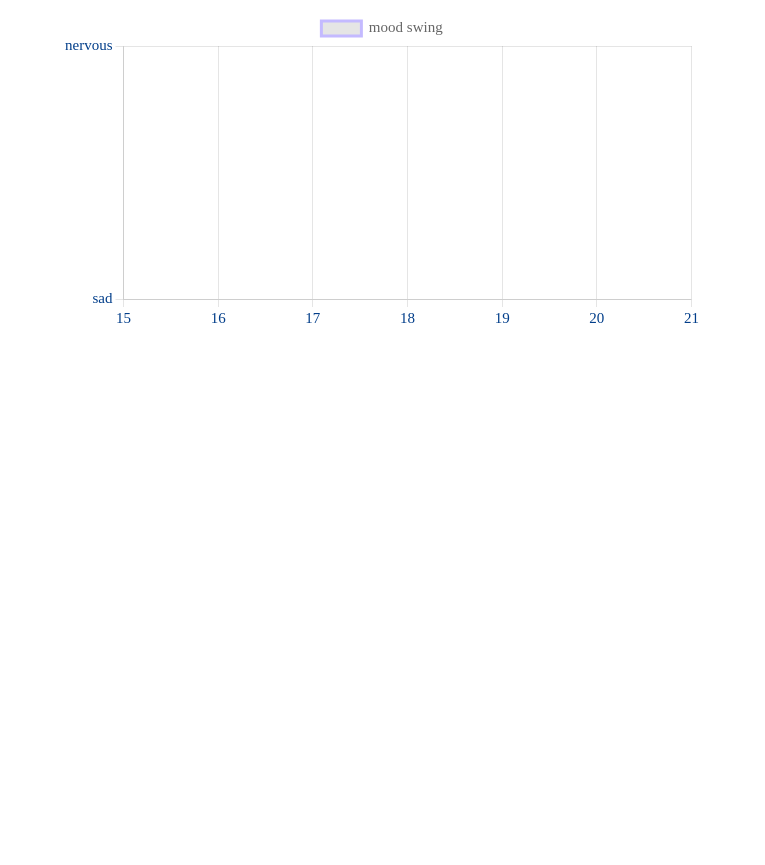
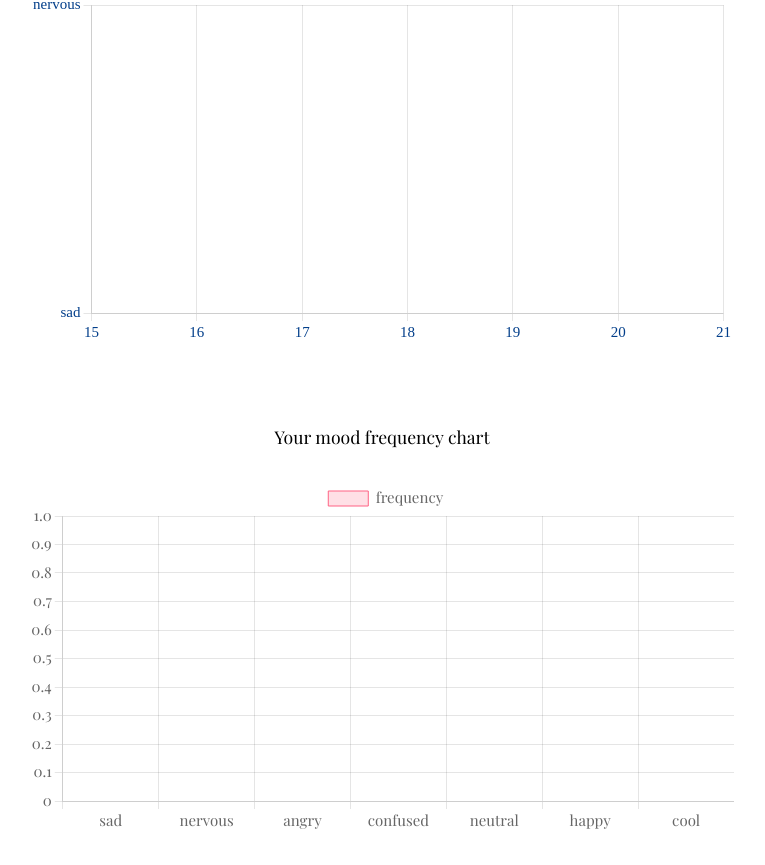
Before and after one commit to sanjibdey104/mood-minutes, a React (Create React App) app: page /moodspace in a window 1280 px wide. Shown: the part 854-1719 px from the top of the page, without its empty margins (258-1023 px from the left). Before the commit the page ends 1217 px from the top, so only its background shows below. Built offline with nearby package versions, Linux system fonts and the light colour scheme; no server answers; the database is empty; sample sign-in values are in the browser's storage.

Commit message:
feat: mood frequency chart

```diff
--- a/src/components/MoodForm.js
+++ b/src/components/MoodForm.js
@@ -5,6 +5,7 @@ import { db } from "../firebase/initFirebase";
 import { MdAdd } from "react-icons/md";
 import MoodMojis from "./MoodMojis";
 import styled from "styled-components";
+import happy from "../images/emojis/happy.png";
 
 const StyledMoodForm = styled.form`
   min-width: 50%;
@@ -85,9 +86,9 @@ const StyledMoodForm = styled.form`
 
 const MoodForm = () => {
   const { authUser } = useContext(AuthContext);
-  const [mood, setMood] = useState("");
-  const [code, setCode] = useState(null);
-  const [moodMojiSrc, setMoodMojiSrc] = useState("");
+  const [mood, setMood] = useState("happy");
+  const [code, setCode] = useState(5);
+  const [moodMojiSrc, setMoodMojiSrc] = useState(happy);
   const [moodShortDesc, setMoodShortDesc] = useState("");
   const [moodLongDesc, setMoodLongDesc] = useState("");
 
--- /dev/null
+++ b/src/components/MoodFrequencyChart.js
@@ -0,0 +1,81 @@
+import { Chart } from "chart.js";
+import React from "react";
+import { Bar } from "react-chartjs-2";
+import { moodFrequencyData } from "../data/MoodFrequencyData";
+
+Chart.defaults.font.family = "'Playfair Display', serif";
+Chart.defaults.font.size = 15;
+
+// const data = {
+//   labels: ["sad", "nervous", "angry", "confused", "neutral", "happy"],
+//   datasets: [
+//     {
+//       label: "frequency",
+//       data: [12, 19, 3, 5, 2, 3],
+//       backgroundColor: [
+//         "rgba(255, 99, 132, 0.2)",
+//         "rgba(54, 162, 235, 0.2)",
+//         "rgba(255, 206, 86, 0.2)",
+//         "rgba(75, 192, 192, 0.2)",
+//         "rgba(153, 102, 255, 0.2)",
+//         "rgba(255, 159, 64, 0.2)",
+//       ],
+//       borderColor: [
+//         "rgba(255, 99, 132, 1)",
+//         "rgba(54, 162, 235, 1)",
+//         "rgba(255, 206, 86, 1)",
+//         "rgba(75, 192, 192, 1)",
+//         "rgba(153, 102, 255, 1)",
+//         "rgba(255, 159, 64, 1)",
+//       ],
+//       borderWidth: 1,
+//     },
+//   ],
+// };
+
+const options = {
+  scales: {
+    yAxes: [
+      {
+        ticks: {
+          beginAtZero: true,
+        },
+      },
+    ],
+  },
+};
+
+const MoodFrequencyChart = ({ moodLogs, moodMojis }) => {
+  const { moodLabels, moodFrequency } = moodFrequencyData(moodLogs, moodMojis);
+  const data = {
+    labels: moodLabels,
+    datasets: [
+      {
+        label: "frequency",
+        data: moodFrequency,
+        backgroundColor: [
+          "rgba(255, 99, 132, 0.2)",
+          "rgba(54, 162, 235, 0.2)",
+          "rgba(255, 206, 86, 0.2)",
+          "rgba(75, 192, 192, 0.2)",
+          "rgba(153, 102, 255, 0.2)",
+          "rgba(153, 102, 255, 0.2)",
+          "rgba(255, 159, 64, 0.2)",
+        ],
+        borderColor: [
+          "rgba(255, 99, 132, 1)",
+          "rgba(54, 162, 235, 1)",
+          "rgba(255, 206, 86, 1)",
+          "rgba(75, 192, 192, 1)",
+          "rgba(153, 102, 255, 1)",
+          "rgba(255, 159, 64, 1)",
+          "rgba(255, 159, 64, 1)",
+        ],
+        borderWidth: 1,
+      },
+    ],
+  };
+  return <Bar data={data} options={options} />;
+};
+
+export default MoodFrequencyChart;
--- a/src/components/MoodSpace.js
+++ b/src/components/MoodSpace.js
@@ -6,9 +6,10 @@ import { AuthContext } from "../context/AuthContext";
 import MoodForm from "./MoodForm";
 import MoodLogs from "./MoodLogs";
 import { FetchMoodLogs } from "../data/MoodLogsData";
+import Logo from "./Logo";
 import meditating from "../images/open-doodles-meditating.svg";
-import MoodChart from "./MoodChart";
-import Logo from "./Logo";
+import WeeklyMoodChart from "../components/WeeklyMoodChart";
+import MoodFrequencyChart from "./MoodFrequencyChart";
 
 const StyledMoodSpace = styled.section`
   width: 100%;
@@ -59,16 +60,25 @@ const StyledMoodSpace = styled.section`
     }
   }
 
-  .mood-chart {
-    width: clamp(22rem, 50vw, 40rem);
+  .mood-charts {
+    width: clamp(22rem, 55vw, 45rem);
     display: flex;
     flex-direction: column;
     align-items: center;
-    gap: 3rem;
+    gap: 5rem;
 
     h3 {
       font-weight: lighter;
-      font-size: 1.2rem;
+      font-size: 1.1rem;
+    }
+
+    .weekly-mood-chart,
+    .mood-frequency-chart {
+      width: 100%;
+      display: flex;
+      flex-direction: column;
+      align-items: center;
+      gap: 2rem;
     }
   }
 `;
@@ -76,6 +86,36 @@ const StyledMoodSpace = styled.section`
 const MoodSpace = () => {
   const { logout } = useContext(AuthContext);
   const moodLogs = FetchMoodLogs();
+  const moodMojis = [
+    {
+      mood: "sad",
+      code: 0,
+    },
+    {
+      mood: "nervous",
+      code: 1,
+    },
+    {
+      mood: "angry",
+      code: 2,
+    },
+    {
+      mood: "confused",
+      code: 3,
+    },
+    {
+      mood: "neutral",
+      code: 4,
+    },
+    {
+      mood: "happy",
+      code: 5,
+    },
+    {
+      mood: "cool",
+      code: 6,
+    },
+  ];
   const history = useHistory();
 
   const dt = new Date();
@@ -98,10 +138,16 @@ const MoodSpace = () => {
       <img src={meditating} alt="meditating mood" id="meditating-doodle" />
       <MoodForm />
       <MoodLogs moodLogs={moodLogs.slice(0, 4)} />
-      <div className="mood-chart">
-        <h3>Last 7 days mood chart</h3>
-        <MoodChart moodLogs={moodLogs} />
-      </div>
+      <section className="mood-charts">
+        <div className="weekly-mood-chart">
+          <h3>Weekly mood chart</h3>
+          <WeeklyMoodChart moodLogs={moodLogs} />
+        </div>
+        <div className="mood-frequency-chart">
+          <h3>Your mood frequency chart</h3>
+          <MoodFrequencyChart moodMojis={moodMojis} moodLogs={moodLogs} />
+        </div>
+      </section>
     </StyledMoodSpace>
   );
 };
--- a/src/components/MoodChart.js
+++ b/src/components/WeeklyMoodChart.js
@@ -1,7 +1,7 @@
 import { Chart } from "chart.js";
 import React from "react";
 import { Line } from "react-chartjs-2";
-import { moodChartData } from "../data/MoodChartData";
+import { weeklyMoodData } from "../data/WeeklyMoodData";
 
 Chart.defaults.font.family = "'Playfair Display', serif";
 Chart.defaults.font.size = 15;
@@ -40,17 +40,24 @@ const options = {
       },
     },
   },
+  plugins: {
+    legend: {
+      display: false,
+    },
+    tooltips: {
+      enabled: false,
+    },
+  },
 };
 
 const MoodChart = ({ moodLogs }) => {
-  const { filteredMoodData, lastSevenDays } = moodChartData(moodLogs);
+  const { filteredMoodData, lastSevenDays } = weeklyMoodData(moodLogs);
 
   const data = {
     labels: lastSevenDays,
     showLines: true,
     datasets: [
       {
-        label: "mood swing",
         data: filteredMoodData,
         fill: false,
         borderColor: "#c4baff",
--- /dev/null
+++ b/src/data/MoodFrequencyData.js
@@ -0,0 +1,21 @@
+export const moodFrequencyData = (moodLogs, moodMojis) => {
+  const frequencyData = {};
+  moodLogs.forEach((log) => {
+    frequencyData[log.mood]
+      ? frequencyData[log.mood]++
+      : (frequencyData[log.mood] = 1);
+  });
+
+  const moodFrequencyChartData = moodMojis.map((moji) => {
+    if (frequencyData.hasOwnProperty(moji.mood))
+      return {
+        mood: moji.mood,
+        frequency: frequencyData[moji.mood],
+      };
+    else return { mood: moji.mood, frequency: 0 };
+  });
+
+  const moodLabels = moodFrequencyChartData.map((data) => data.mood);
+  const moodFrequency = moodFrequencyChartData.map((data) => data.frequency);
+  return { moodLabels, moodFrequency };
+};
--- a/src/data/MoodChartData.js
+++ b/src/data/WeeklyMoodData.js
@@ -1,12 +1,13 @@
 import dayjs from "dayjs";
 
-export const moodChartData = (moodLogs) => {
+export const weeklyMoodData = (moodLogs) => {
   // set the last seven days
   let lastSevenDays = [];
   for (let i = 0; i < 7; i++) {
     let t = new Date();
     t.setDate(t.getDate() - i);
     lastSevenDays.push(t.getDate());
+    // lastSevenDays.push(`${t.getDate()}th`);
   }
   lastSevenDays = lastSevenDays.sort();
 
```
